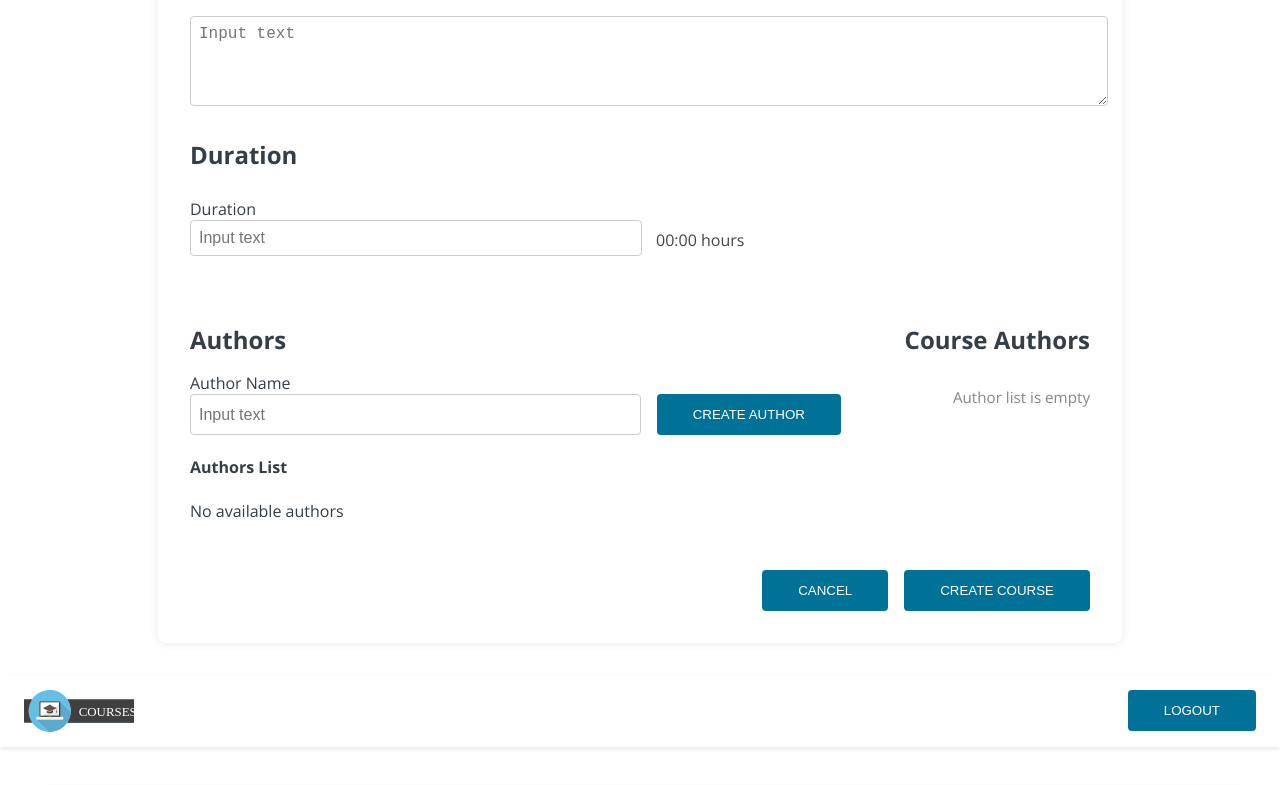
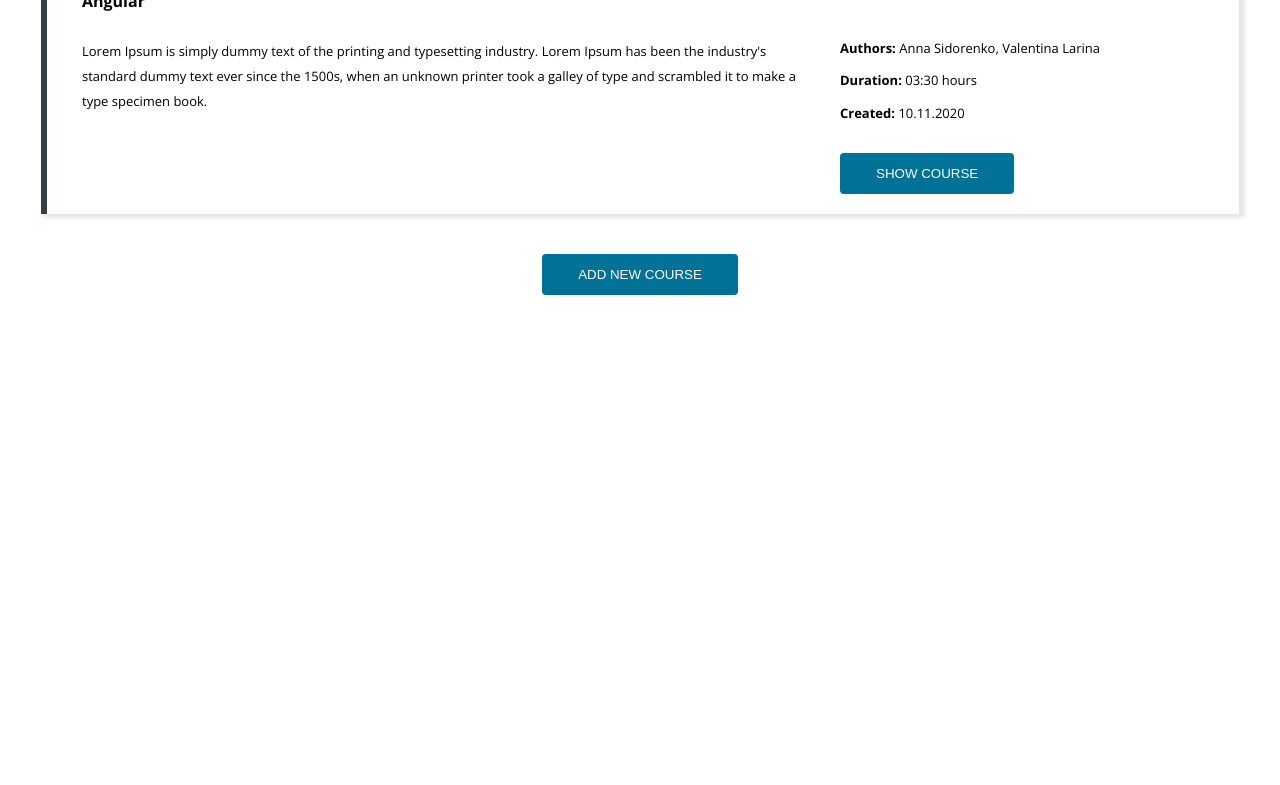
Before and after one commit to FreeFallRush/courses-app, a React (Vite) app: page / in a window 1280 px wide. Shown: the part 380-1165 px from the top of the page. After the commit the page ends 800 px from the top, so only its background shows below. Built offline with nearby package versions, Linux system fonts and the light colour scheme.

Commit message:
Deleted Header and CreateCourse from App.tsx

```diff
--- a/src/App.tsx
+++ b/src/App.tsx
@@ -1,15 +1,11 @@
-import Header from "./components/Header/Header";
 import Courses from "./components/Courses/Courses";
 import { mockedCoursesList, mockedAuthorsList } from "./constants";
-import CreateCourse from "./components/CreateCourse/CreateCourse";
 
 import "./App.css";
 
 function App() {
     return (
         <>
-            <CreateCourse />
-            <Header />
             <Courses courses={mockedCoursesList} authors={mockedAuthorsList} />
         </>
     );
```
